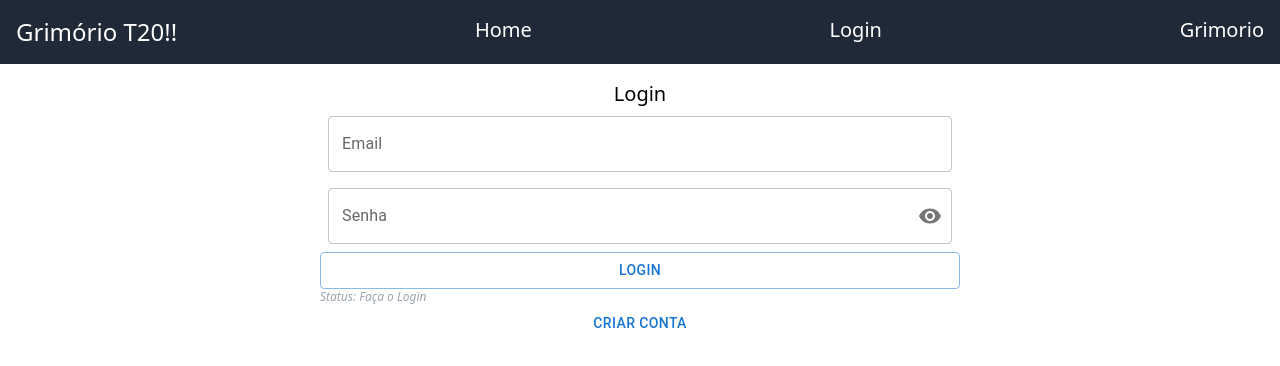
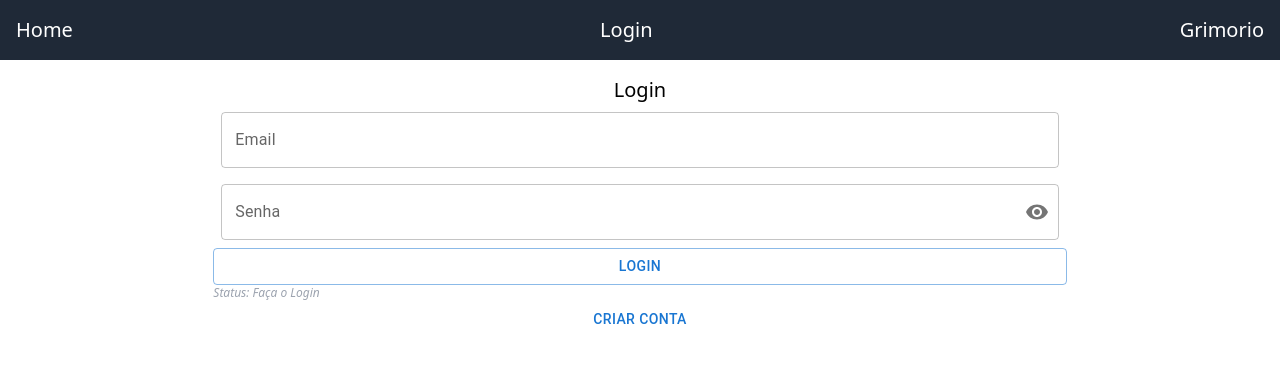
Before and after one commit to Bilhalv/T20-Spellbook, a React (Vite) app: page /login in a window 1280 px wide. Shown: the top 366 px of the page. Built offline with nearby package versions, Linux system fonts and the light colour scheme; a web font is replaced by a local one.

Commit message:
Update Nav component and CSS styles

```diff
--- a/src/components/Nav.tsx
+++ b/src/components/Nav.tsx
@@ -5,7 +5,6 @@ export function Nav() {
 
   return (
     <nav className="bg-gray-800 p-4 text-white flex justify-between">
-      <h1 className="text-2xl">Grimório T20!!</h1>
       <Link to="/" className="text-xl">Home</Link>
       <Link to="/login" className="text-xl">Login</Link>
       <Link to="/grimorio" className="text-xl">Grimorio</Link>
--- a/src/output.css
+++ b/src/output.css
@@ -608,8 +608,12 @@ video {
   display: flex;
 }
 
-.w-1\/2 {
-  width: 50%;
+.w-3\/4 {
+  width: 75%;
+}
+
+.w-4\/5 {
+  width: 80%;
 }
 
 .flex-col {
@@ -643,11 +647,6 @@ video {
   line-height: 1rem;
 }
 
-.text-2xl {
-  font-size: 1.5rem;
-  line-height: 2rem;
-}
-
 .text-gray-400 {
   --tw-text-opacity: 1;
   color: rgb(156 163 175 / var(--tw-text-opacity));
@@ -673,3 +672,13 @@ video {
 
   src: url("/Tormenta.ttf");
 }
+
+@media (min-width: 1024px) {
+  .desktop\:w-1\/2 {
+    width: 50%;
+  }
+
+  .desktop\:w-2\/3 {
+    width: 66.666667%;
+  }
+}
--- a/src/pages/Login/index.tsx
+++ b/src/pages/Login/index.tsx
@@ -9,7 +9,7 @@ const Entrar = () => {
   return (
     <>
       <Nav />
-      <div className="flex flex-col w-1/2 mx-auto mt-4">
+      <div className="flex flex-col desktop:w-2/3 w-4/5 mx-auto mt-4">
         {isCreatingNew ? <Register /> : <Login />}
         <Button onClick={() => setIsCreatingNew(!isCreatingNew)}>
           {isCreatingNew ? "Já tenho conta" : "Criar conta"}
```
